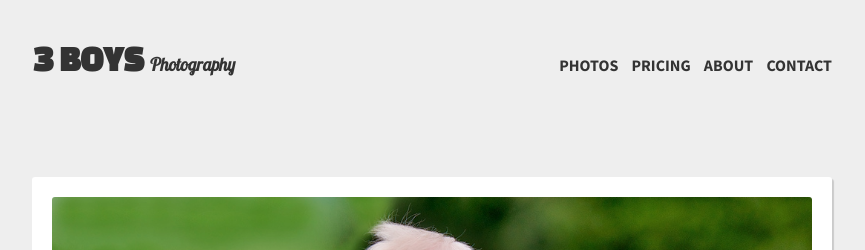
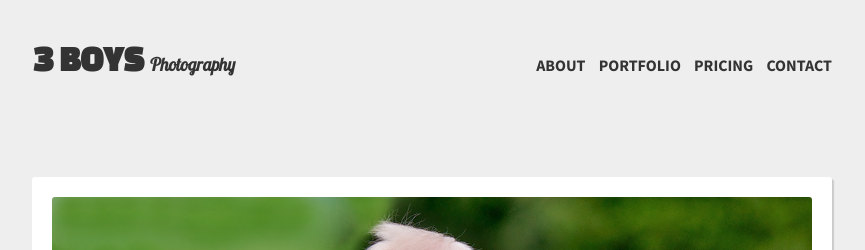
Before and after one commit to 3boysphotography/3boysphotography.github.io, a Jekyll site: the page built from index.md, in a window 1280 px wide. Shown: the top 250 px of the page, without its empty margins (208-1073 px from the left). Built offline with Jekyll 4.4.1, drawn with Linux system fonts in a browser that asks for light colours; Markdown is read by kramdown in place of the engine named in the settings.

Commit message:
Update header.html

```diff
--- a/_includes/header.html
+++ b/_includes/header.html
@@ -24,9 +24,9 @@
         </div>
         <div class="c-3-2">
           <div class="nav">
-            <a class="btn" href="/portfolio/">Photos</a>
+            <a class="btn" href="/about/">About</a>
+            <a class="btn" href="/portfolio/">Portfolio</a>
             <a class="btn" href="/pricing/">Pricing</i></a>
-            <a class="btn" href="/about/">About</a>
             <a class="btn" href="#footer">Contact</a>
           </div>
         </div>
```
